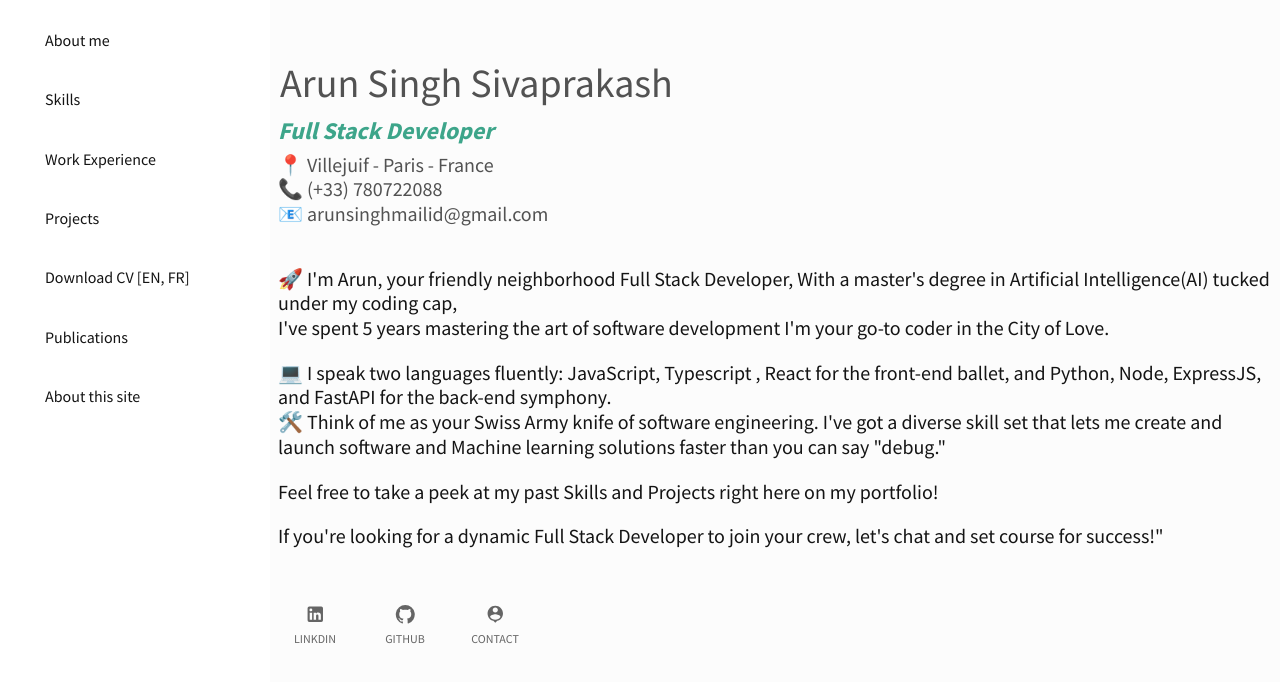
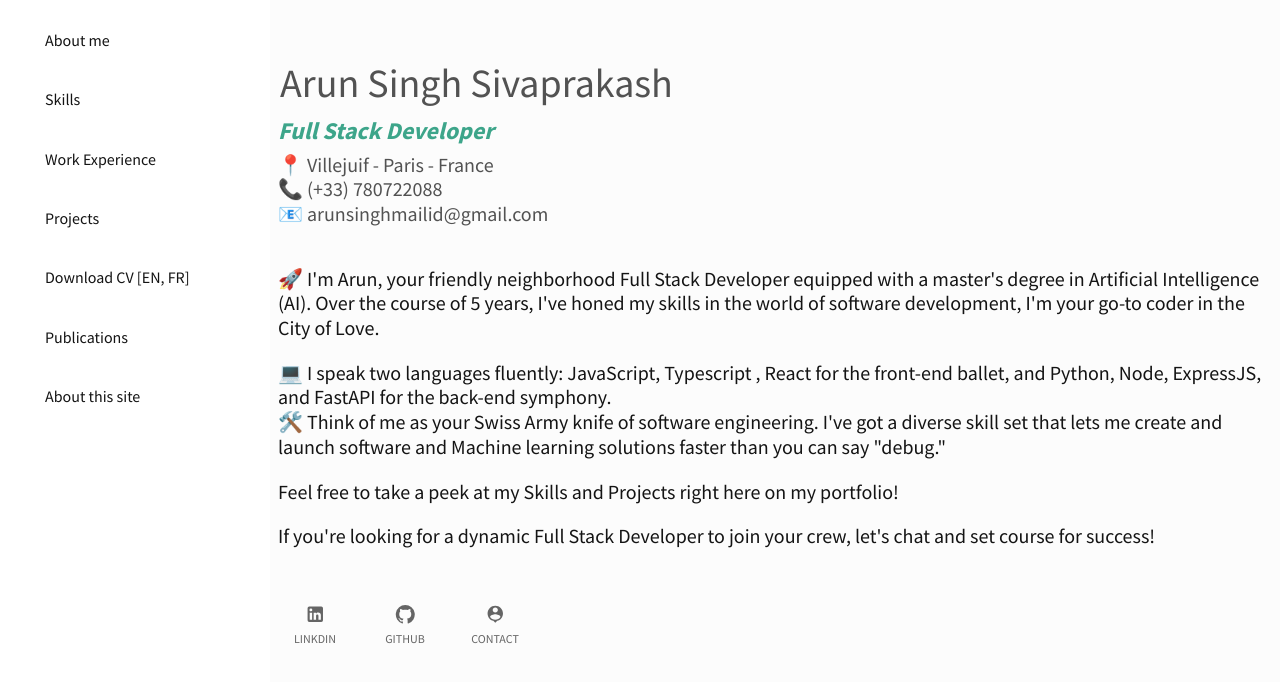
Before and after one commit to ArunSingh1/portfolio, a React (Create React App) app: page / in a window 1280 px wide. Shown: the top 682 px of the page. Built offline with nearby package versions, Linux system fonts and the light colour scheme.

Commit message:
cv changes

```diff
--- a/src/Components/About.jsx
+++ b/src/Components/About.jsx
@@ -91,9 +91,12 @@ const AboutPage = () => {
                     {/* 🚀 Full Stack Developer by day, intergalactic problem solver by night! With 5 years of software wizardry up my sleeves and a master's degree in AI, I'm your go-to coder in the City of Love. */}
 
 
-                    🚀 I'm Arun, your friendly neighborhood Full Stack Developer, With a master's degree in Artificial Intelligence(AI) tucked under my coding cap,
-                    <br>
-                    </br>I've spent 5 years mastering the art of software development I'm your go-to coder in the City of Love.
+                    {/* 🚀 I'm Arun, your friendly neighborhood Full Stack Developer, With a master's degree in Artificial Intelligence(AI) tucked under my coding cap,  */}
+                    🚀 I'm Arun, your friendly neighborhood Full Stack Developer equipped with a master's degree in Artificial Intelligence (AI).
+
+
+
+                    Over the course of 5 years, I've honed my skills in the world of software development, I'm your go-to coder in the City of Love.
 
 
         </Typography>
@@ -110,7 +113,7 @@ const AboutPage = () => {
 
         <Typography marginLeft={1} marginTop={2.5} variant="h4" color={colors.grey[100]}>
                     {/* Possesses a diverse skill set enabling efficient  development and deployment of software solutions */}
-                    Feel free to take a peek at my past Skills and Projects right here on my portfolio! <br/>
+                    Feel free to take a peek at my Skills and Projects right here on my portfolio! <br/>
                     {/* If you're looking for a dynamic Full Stack Developer to join your crew, let's chat and set course for success!" */}
 
         </Typography>
@@ -118,7 +121,7 @@ const AboutPage = () => {
         <Typography marginLeft={1} marginTop={2.5} variant="h4" color={colors.grey[100]}>
                     {/* Possesses a diverse skill set enabling efficient  development and deployment of software solutions */}
                     {/* Feel free to take a peek at my past missions/projects right here on my portfolio! <br/> */}
-                    If you're looking for a dynamic Full Stack Developer to join your crew, let's chat and set course for success!"
+                    If you're looking for a dynamic Full Stack Developer to join your crew, let's chat and set course for success!
 
         </Typography>
 
--- a/src/Components/Projects.jsx
+++ b/src/Components/Projects.jsx
@@ -22,7 +22,7 @@ function Projects() {
       <Accordion defaultExpanded>
         <AccordionSummary expandIcon={<ExpandMoreIcon />}>
           <Typography color={colors.greenAccent[500]} variant="h4">
-              Full Stack Developer - VINCI Engeries,  France [Nov 2021 - June 2023]
+              Full Stack Developer - VINCI Engeries,  France [Nov 2021 - till]
           </Typography>
         </AccordionSummary>
         <AccordionDetails>
--- a/src/Components/Resume.jsx
+++ b/src/Components/Resume.jsx
@@ -47,7 +47,7 @@ function Resume() {
 
                   // window.open('https://drive.google.com/file/d/10TJGSj5Q07p0DHPKG5wzoscuGL65Rybw/view?usp=sharing')
                   // window.open('https://drive.google.com/file/d/1km6E97wojMYGFfXjpWSHARgcf54NUZ9Y/view?usp=sharing')
-                  window.open('https://drive.google.com/file/d/1Gn17X6ah9L9ls1xLojeyL18ldQiebmIQ/view?usp=sharing')
+                  window.open('https://drive.google.com/file/d/1cGOZmUIE2298dokCcZTWQZzdYHlNVXXU/view?usp=sharing')
             }}>
 
                 View
@@ -65,7 +65,7 @@ function Resume() {
 
         <AccordionDetails>
             <Button variant='contained'  component="label" onClick={()=>{
-                 window.open('https://drive.google.com/file/d/1q-xYZWwq0aQHC7-cGxPiCkSlG8lgiypm/view?usp=sharing')
+                 window.open('https://drive.google.com/file/d/1KjaLks2tn7A0qXIyOMnyA6xepcIOF5QV/view?usp=sharing')
                  // window.open('https://drive.google.com/file/d/1aD10ihzJb07L4KJCAxwLasb1uiXzLz5l/view?usp=sharing')
 
             }}>
--- a/src/Components/Skills.jsx
+++ b/src/Components/Skills.jsx
@@ -314,9 +314,21 @@ function Skills() {
             fontWeight="bold"
             sx={{ m: "5px 0 5px 0" }}
             >
-            Regression, Classification & NLP
+            Regression, Classification,  NLP,  Deep Learning, Pytorch
             </Typography>
         </Box>
+
+
+        {/* <Box>
+            <Typography
+            variant="h5"
+            color={colors.greenAccent[400]}
+            fontWeight="bold"
+            sx={{ m: "5px 0 5px 0" }}
+            >
+            Deep Learning, Pytorch
+            </Typography>
+        </Box> */}
 
 
     </Box>
```
